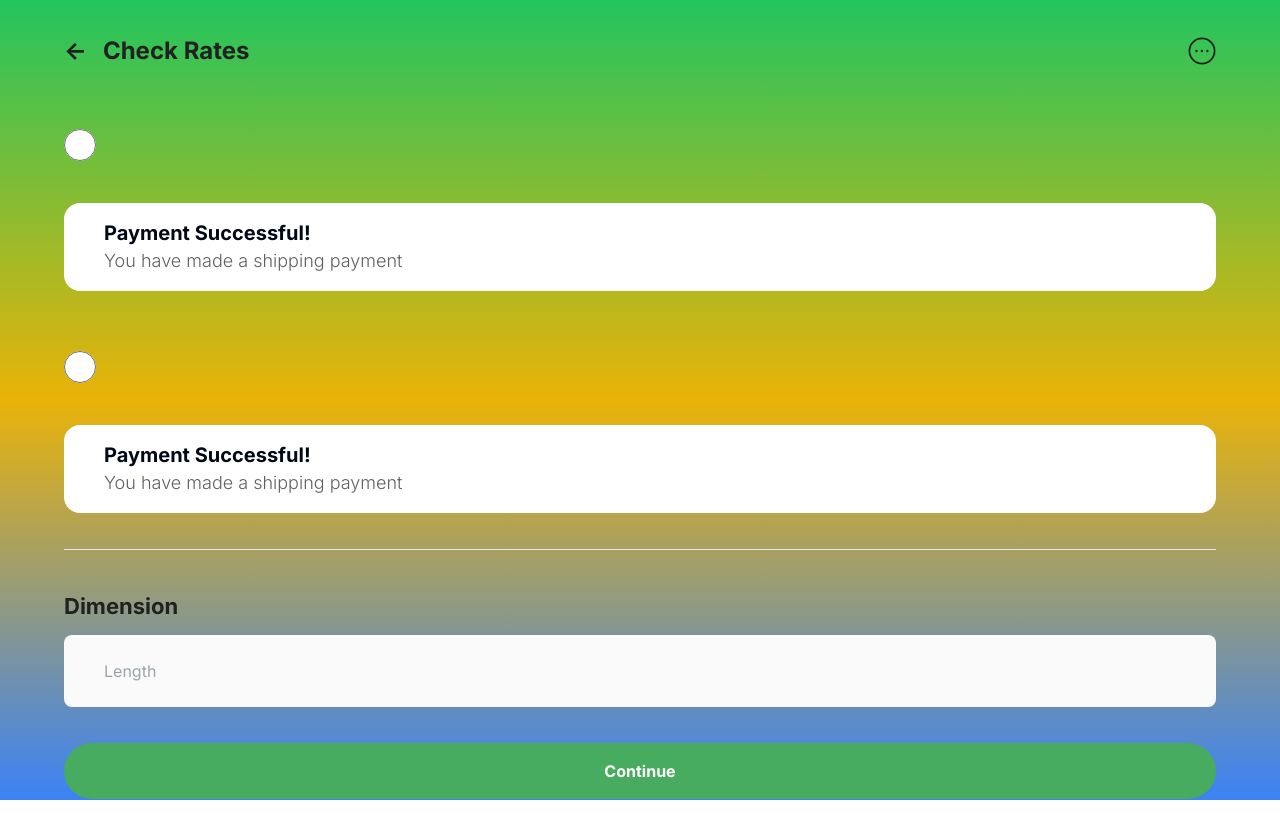
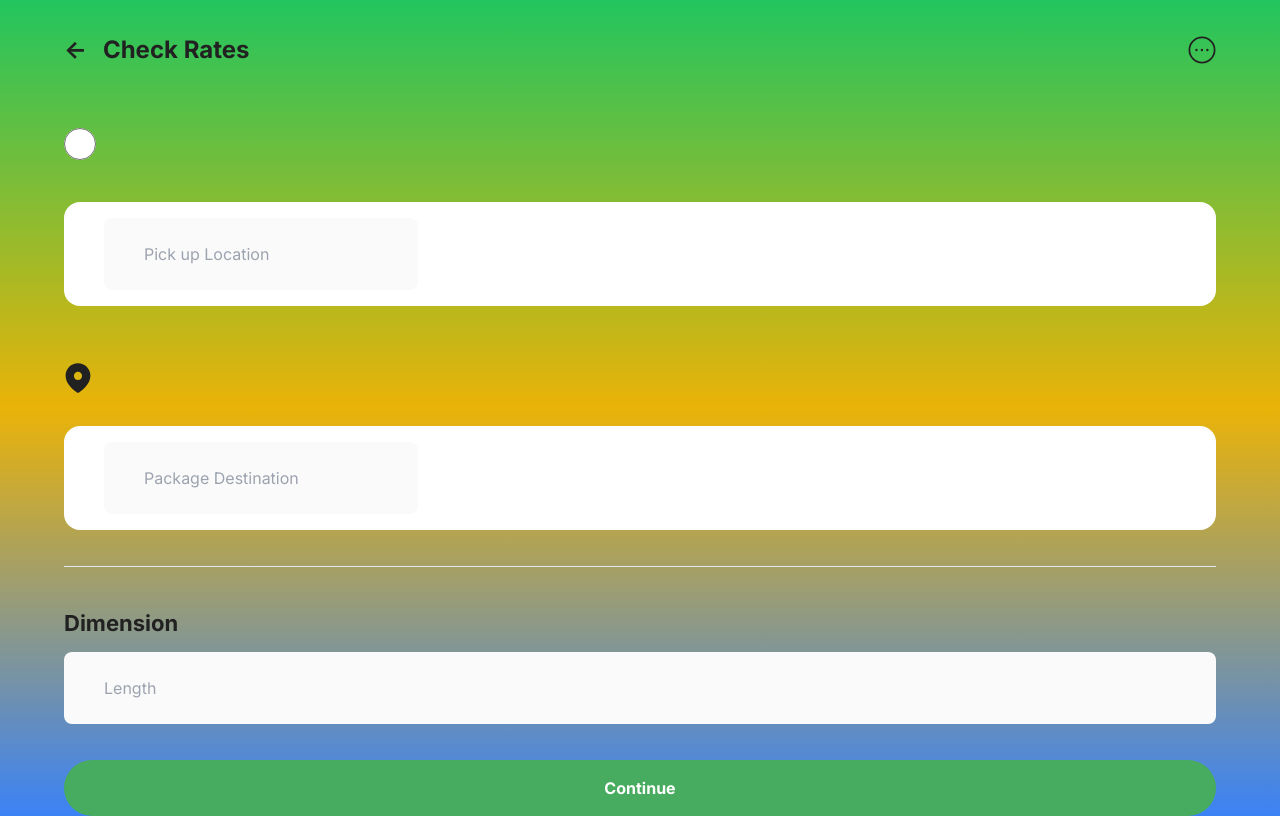
Before and after one commit to rajkamal705/delivery-web-app, a Next.js app: page /check_rates in a window 1280 px wide. Built offline with nearby package versions, Linux system fonts and the light colour scheme.

Commit message:
fix :images

```diff
--- a/src/app/check_rates/page.tsx
+++ b/src/app/check_rates/page.tsx
@@ -31,22 +31,20 @@ function Page() {
                         <div className='flex w-[1625px] items-center gap-10 rounded-2xl py-4 bg-[#FFFFFF] px-10'>
 
                             <div className="flex flex-col justify-center">
-                                <p className='text-xl font-[700]'>Payment Successful!</p>
-                                <p className='text-lg text-[#616161] font-light'>You have made a shipping payment</p>
+                            <input className=' bg-[#FAFAFA] rounded-lg py-6 px-10 w-full outline-none' placeholder='Pick up Location' />
                             </div>
                         </div>
                     </div>
 
                     <div className='flex gap-8 mt-8 flex-wrap'>
                         <div className='mt-6'>
-                            <input type="radio" className="form-radio h-10 w-8 text-blue-600" />
+                        <Image width={28} height={28} src="/Images/location.svg" alt="img" />
                         </div>
 
                         <div className='flex w-[1625px] items-center gap-10 rounded-2xl py-4 bg-[#FFFFFF] px-10'>
 
                             <div className="flex flex-col justify-center">
-                                <p className='text-xl font-[700]'>Payment Successful!</p>
-                                <p className='text-lg text-[#616161] font-light'>You have made a shipping payment</p>
+                            <input className=' bg-[#FAFAFA] rounded-lg py-6 px-10 w-full outline-none' placeholder='Package Destination' />
                             </div>
                         </div>
                     </div>
--- a/src/components/ui/DrawerDemo.tsx
+++ b/src/components/ui/DrawerDemo.tsx
@@ -26,7 +26,7 @@ export function DrawerDemo() {
             <DrawerTitle className="text-xl font-bold">Rates</DrawerTitle>
           </DrawerHeader>
           <div className="flex justify-between items-center mt-4 px-4">
-            <div className="text-center">
+            <div className="text-start">
               <p className="text-[14px] font-medium text-gray-700 text-xl">800 Sunnyside Crossing</p>
               <p className="text-[12px] text-gray-500">Pick up Location</p>
             </div>
@@ -53,7 +53,7 @@ export function DrawerDemo() {
 
             <div className="flex items-center justify-between bg-[#FAFAFA] p-4 rounded-lg shadow-sm">
               <div className="flex items-center gap-4">
-                <Image src="/Images/3-wheeler-icon.svg" alt="3-Wheeler" width={32} height={32} />
+                <Image src="/Images/auto.svg" alt="3-Wheeler" width={42} height={42} />
                 <div>
                   <p className="text-[18px] text-[#212121] font-semibold">3-Wheeler</p>
                   <p className="text-[14px] text-[#616161]">3-5 days</p>
```
Also changed, not shown: public/Images/auto.svg (added).
